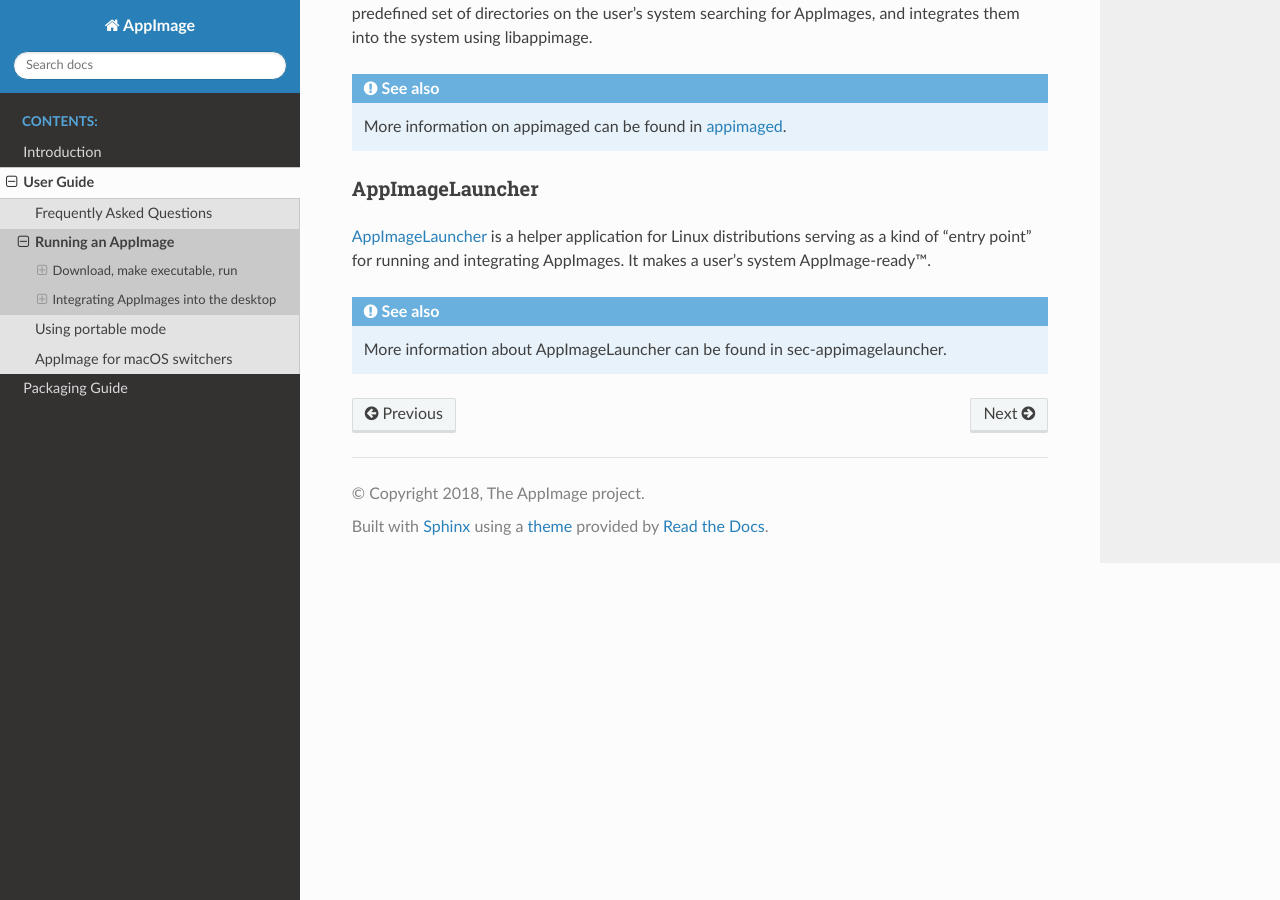
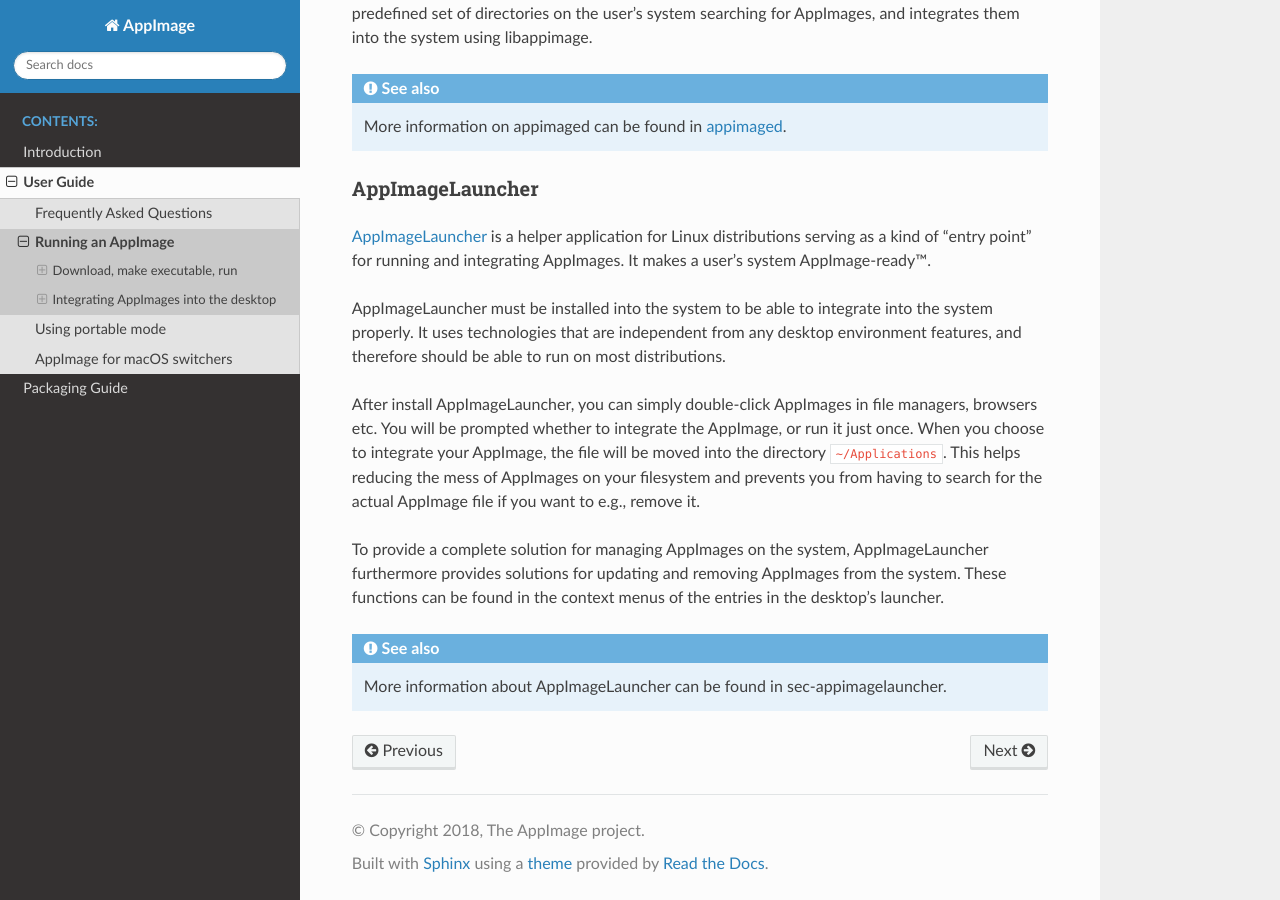
Before and after one commit to AppImage/docs.appimage.org, a Sphinx documentation site: the page built from source/user-guide/run-appimage.rst, in a window 1280 px wide and 900 px high, scrolled down 1929 px. Built offline with Sphinx 7.4.7 and the Read the Docs theme 2.0.0, drawn with Linux system fonts in a browser that asks for light colours.

Commit message:
Update text about AppImageLauncher

```diff
--- a/source/user-guide/run-appimage.rst
+++ b/source/user-guide/run-appimage.rst
@@ -63,7 +63,15 @@
 AppImageLauncher
 ****************
 
-`AppImageLauncher <https://github.com/TheAssassin/AppImageLauncher>`_ is a helper application for Linux distributions serving as a kind of "entry point" for running and integrating AppImages. It makes a user's system AppImage-ready™.
+AppImageLauncher_ is a helper application for Linux distributions serving as a kind of "entry point" for running and integrating AppImages. It makes a user's system AppImage-ready™.
+
+AppImageLauncher must be installed into the system to be able to integrate into the system properly. It uses technologies that are independent from any desktop environment features, and therefore should be able to run on most distributions.
+
+After install AppImageLauncher, you can simply double-click AppImages in file managers, browsers etc. You will be prompted whether to integrate the AppImage, or run it just once. When you choose to integrate your AppImage, the file will be moved into the directory :code:`~/Applications`. This helps reducing the mess of AppImages on your filesystem and prevents you from having to search for the actual AppImage file if you want to e.g., remove it.
+
+To provide a complete solution for managing AppImages on the system, AppImageLauncher furthermore provides solutions for updating and removing AppImages from the system. These functions can be found in the context menus of the entries in the desktop's launcher.
+
+.. _AppImageLauncher: https://github.com/TheAssassin/AppImageLauncher
 
 .. seealso::
    More information about AppImageLauncher can be found in :ref:`sec-appimagelauncher`.
```
